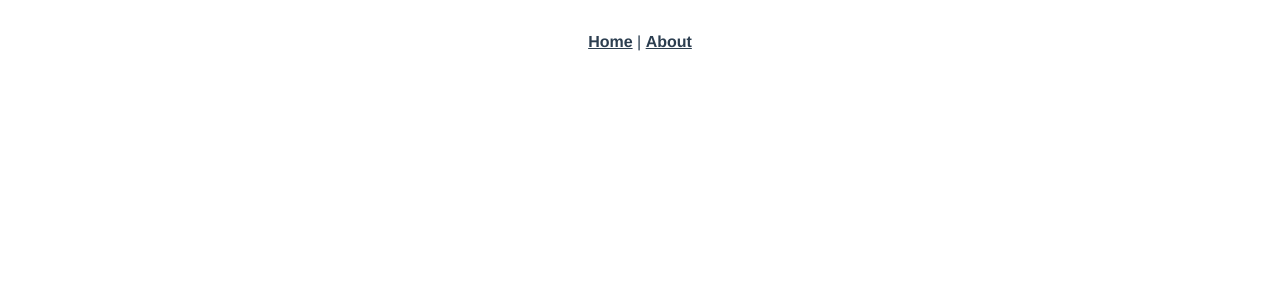
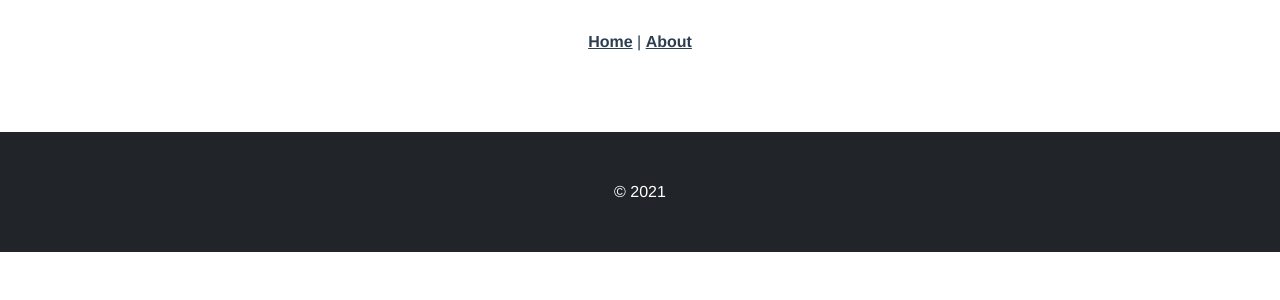
Before and after one commit to GeonwooVincentKim/MiniProjectShop_VueJS, a Vue app: page /footer in a window 1280 px wide. Before the commit this address had no page. Shown: the top 300 px of the page. Built offline with nearby package versions, Linux system fonts and the light colour scheme.

Commit message:
[Feature] - Added Footer Page

```diff
--- /dev/null
+++ b/src/layouts/Footer.vue
@@ -0,0 +1,10 @@
+<template>
+  <footer class="mt-5 py-5 bg-dark text-white">
+    &copy; 2021
+  </footer>
+</template>
+<script>
+export default {
+  name: 'FooterPage'
+}
+</script>
--- a/src/router/index.js
+++ b/src/router/index.js
@@ -2,6 +2,7 @@ import { createRouter, createWebHistory } from 'vue-router'
 import HomeView from '../views/HomeView.vue'
 
 import Header from '../layouts/Header.vue'
+import Footer from '../layouts/Footer.vue'
 
 const routes = [
   {
@@ -21,6 +22,11 @@ const routes = [
     path: '/header',
     name: 'HeaderPage',
     component: Header
+  },
+  {
+    path: '/footer',
+    name: 'FooterPage',
+    component: Footer
   }
 ]
 
```
